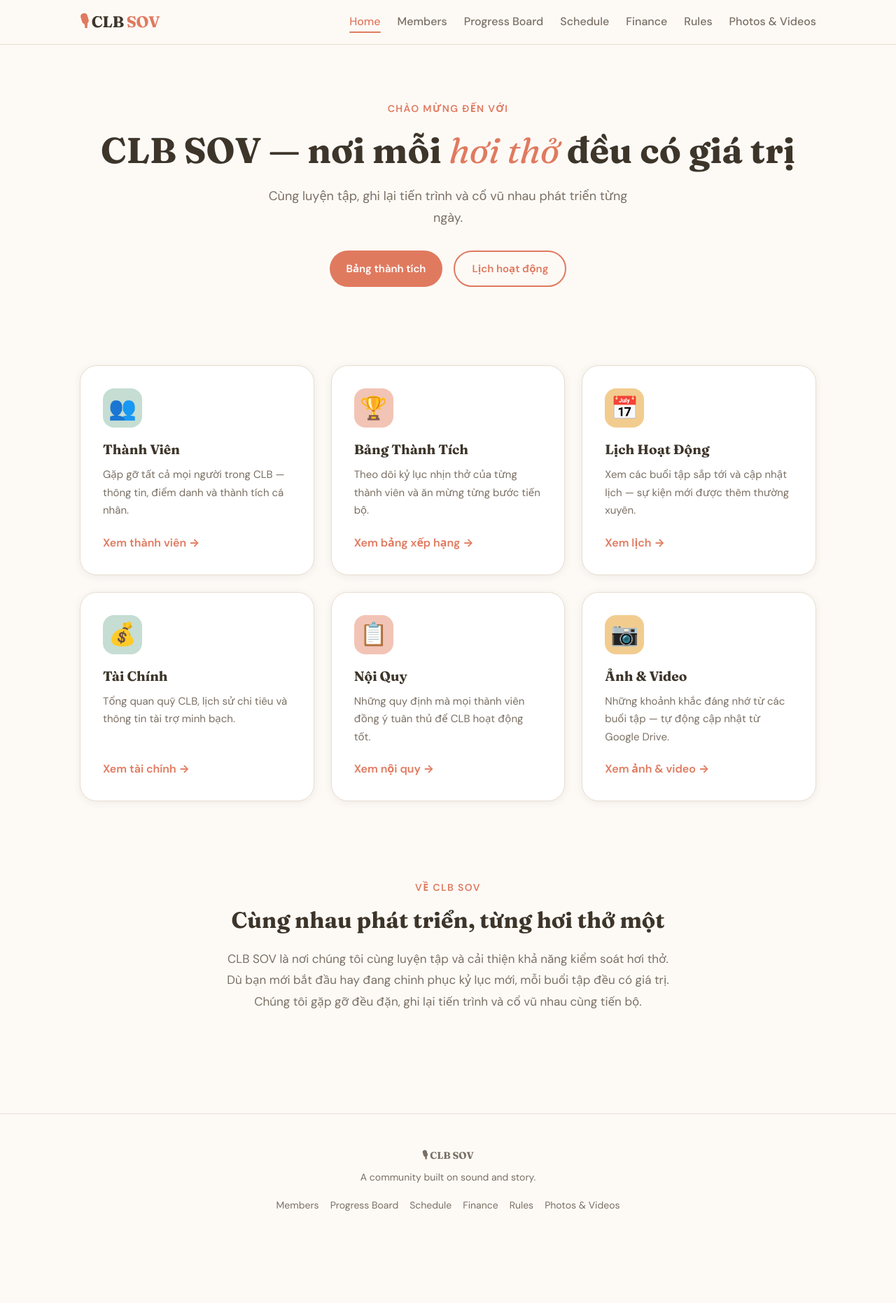
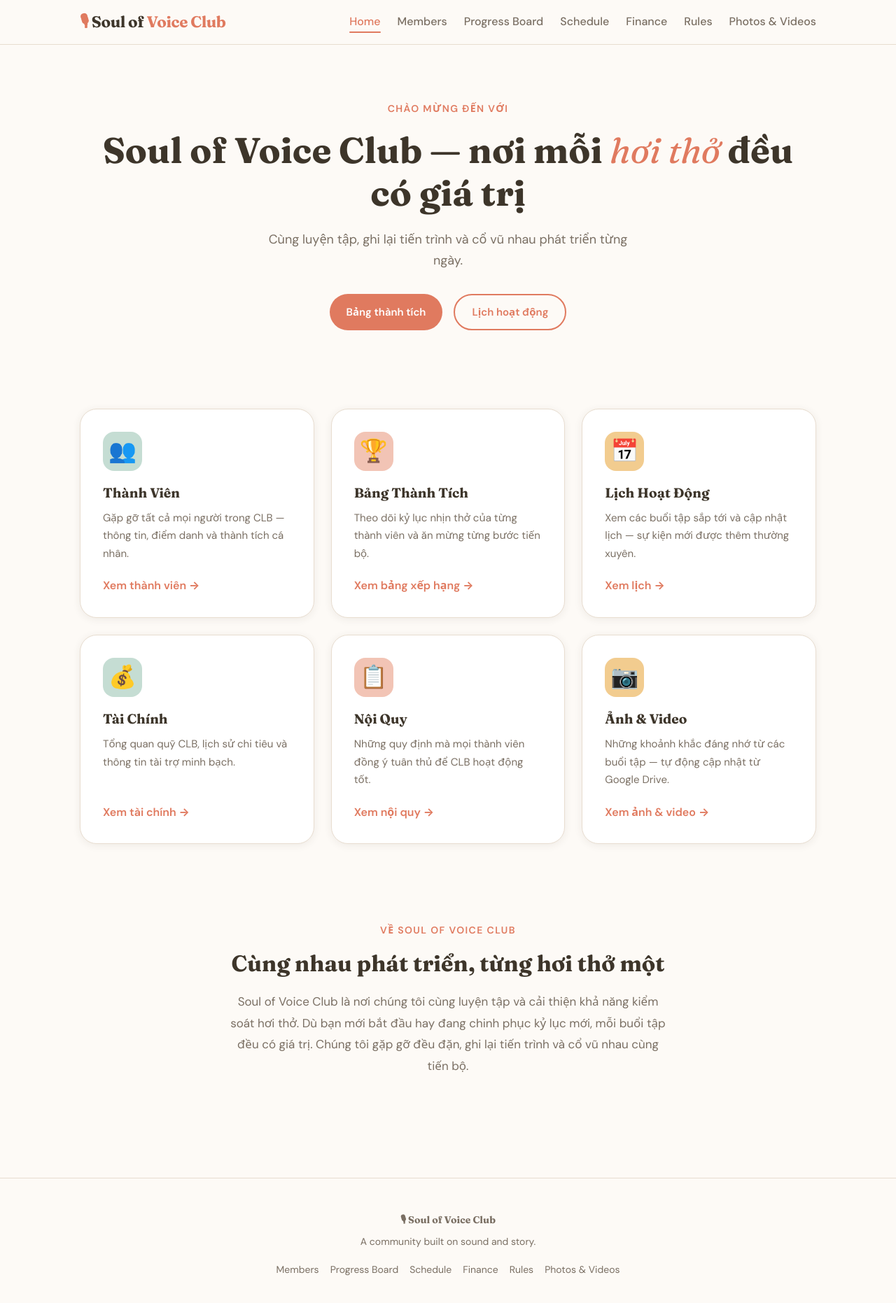
Before and after one commit to cnd173/sovweb, a plain HTML site: page index.html in a window 1280 px wide. Shown: the whole page at 70% size. Before the commit the page ends 1782 px from the top, so only its background shows below. Drawn offline with Linux system fonts and the light colour scheme.

Commit message:
Rename CLB SOV to Soul of Voice Club across all pages
Co-Authored-By: Claude Sonnet 4.6 <noreply@anthropic.com>

```diff
--- a/index.html
+++ b/index.html
@@ -3,11 +3,11 @@
 <head>
   <meta charset="UTF-8" />
   <meta name="viewport" content="width=device-width, initial-scale=1.0" />
-  <title>CLB SOV</title>
+  <title>Soul of Voice Club</title>
   <meta name="description" content="A community built on sound and story. Meet our members, track breath progress, and join upcoming sessions." />
 
   <!-- Open Graph -->
-  <meta property="og:title" content="CLB SOV" />
+  <meta property="og:title" content="Soul of Voice Club" />
   <meta property="og:description" content="A community built on sound and story." />
   <meta property="og:type" content="website" />
 
@@ -30,7 +30,7 @@
 <!-- Navigation -->
 <nav class="nav">
   <div class="container nav__inner">
-    <a href="index.html" class="nav__logo">🎙 <span>CLB</span> SOV</a>
+    <a href="index.html" class="nav__logo">🎙 <span>Soul of</span> Voice Club</a>
     <div class="nav__links">
       <a href="index.html" class="active">Home</a>
       <a href="members.html">Members</a>
@@ -60,7 +60,7 @@
   <section class="hero">
     <div class="container">
       <p class="hero__eyebrow">Chào mừng đến với</p>
-      <h1>CLB SOV — nơi mỗi <em>hơi thở</em> đều có giá trị</h1>
+      <h1>Soul of Voice Club — nơi mỗi <em>hơi thở</em> đều có giá trị</h1>
       <p class="hero__tagline">Cùng luyện tập, ghi lại tiến trình và cổ vũ nhau phát triển từng ngày.</p>
       <div class="hero__actions">
         <a href="board.html" class="btn btn-primary">Bảng thành tích</a>
@@ -123,9 +123,9 @@
   <!-- About blurb -->
   <section style="padding: var(--space-16) 0;">
     <div class="container" style="max-width: 680px; text-align: center;">
-      <p class="hero__eyebrow" style="margin-bottom: var(--space-4);">Về CLB SOV</p>
+      <p class="hero__eyebrow" style="margin-bottom: var(--space-4);">Về Soul of Voice Club</p>
       <h2 style="margin-bottom: var(--space-5);">Cùng nhau phát triển, từng hơi thở một</h2>
-      <p style="font-size: 1.0625rem; line-height: 1.8;">CLB SOV là nơi chúng tôi cùng luyện tập và cải thiện khả năng kiểm soát hơi thở. Dù bạn mới bắt đầu hay đang chinh phục kỷ lục mới, mỗi buổi tập đều có giá trị. Chúng tôi gặp gỡ đều đặn, ghi lại tiến trình và cổ vũ nhau cùng tiến bộ.</p>
+      <p style="font-size: 1.0625rem; line-height: 1.8;">Soul of Voice Club là nơi chúng tôi cùng luyện tập và cải thiện khả năng kiểm soát hơi thở. Dù bạn mới bắt đầu hay đang chinh phục kỷ lục mới, mỗi buổi tập đều có giá trị. Chúng tôi gặp gỡ đều đặn, ghi lại tiến trình và cổ vũ nhau cùng tiến bộ.</p>
     </div>
   </section>
 </main>
@@ -133,7 +133,7 @@
 <!-- Footer -->
 <footer class="footer">
   <div class="container">
-    <p class="footer__name">🎙 CLB SOV</p>
+    <p class="footer__name">🎙 Soul of Voice Club</p>
     <p>A community built on sound and story.</p>
     <div class="footer__links">
       <a href="members.html">Members</a>
--- a/js/config.js
+++ b/js/config.js
@@ -1,11 +1,11 @@
 // ─────────────────────────────────────────────────────────────────────────────
-// VOICE CLUB — Configuration (CLB SOV)
-// Spreadsheet: CLB SOV  |  Published via File > Share > Publish to the web
+// VOICE CLUB — Configuration (Soul of Voice Club)
+// Spreadsheet: Soul of Voice Club  |  Published via File > Share > Publish to the web
 // ─────────────────────────────────────────────────────────────────────────────
 
 const VOICECLUB_CONFIG = {
   site: {
-    name: 'CLB SOV',
+    name: 'Soul of Voice Club',
     tagline: 'A community built on sound and story.',
     contact: '',
     socialLinks: [],
```
Also changed, not shown: board.html (+3 -3 lines), finance.html (+4 -4 lines), members.html (+3 -3 lines), photos.html (+6 -6 lines), rules.html (+6 -6 lines), schedule.html (+3 -3 lines).
